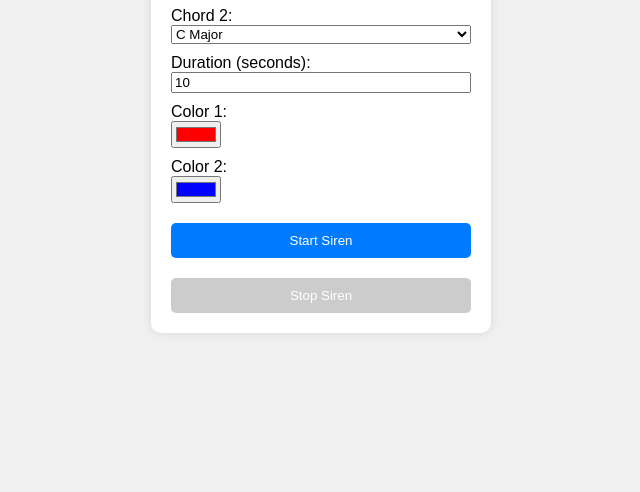
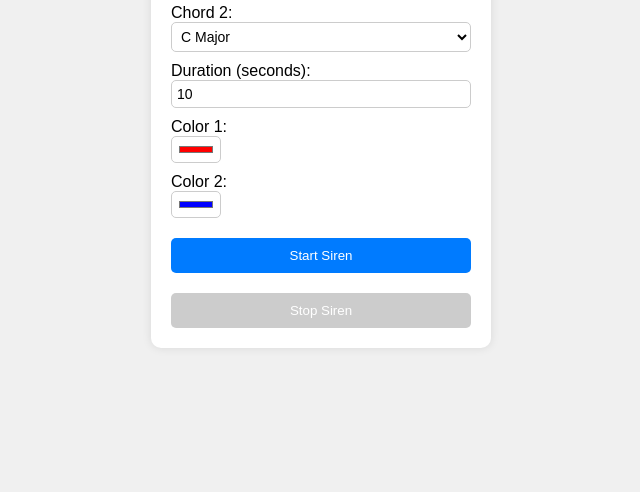
Before and after one commit to diogo-abreu123/Police-Siren-GPT, a plain HTML site: page index.html in a window 1280 px wide. Shown: the part 308-800 px from the top of the page, without its empty margins (319-959 px from the left). Drawn offline with Linux system fonts and the light colour scheme.

Commit message:
Added new design for boxes.

```diff
--- a/index.html
+++ b/index.html
@@ -30,6 +30,16 @@
 
         .container label {
             margin-top: 10px;
+        }
+
+        .container select, .container input {
+            padding: 5px;
+            border: 1px solid #ccc;
+            border-radius: 5px;
+            background: #fff;
+            box-sizing: border-box;
+            font-family: Arial, sans-serif;
+            font-size: 14px;
         }
 
         .container button {
```
